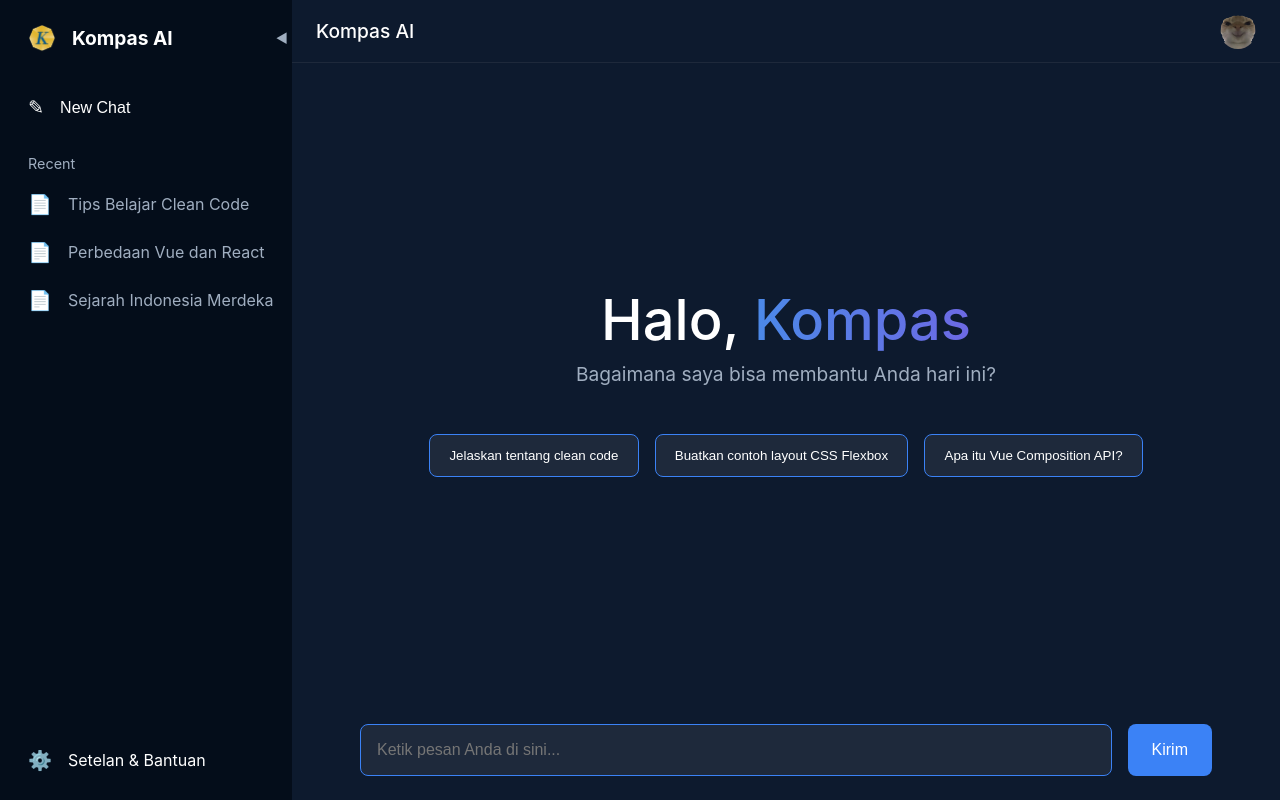
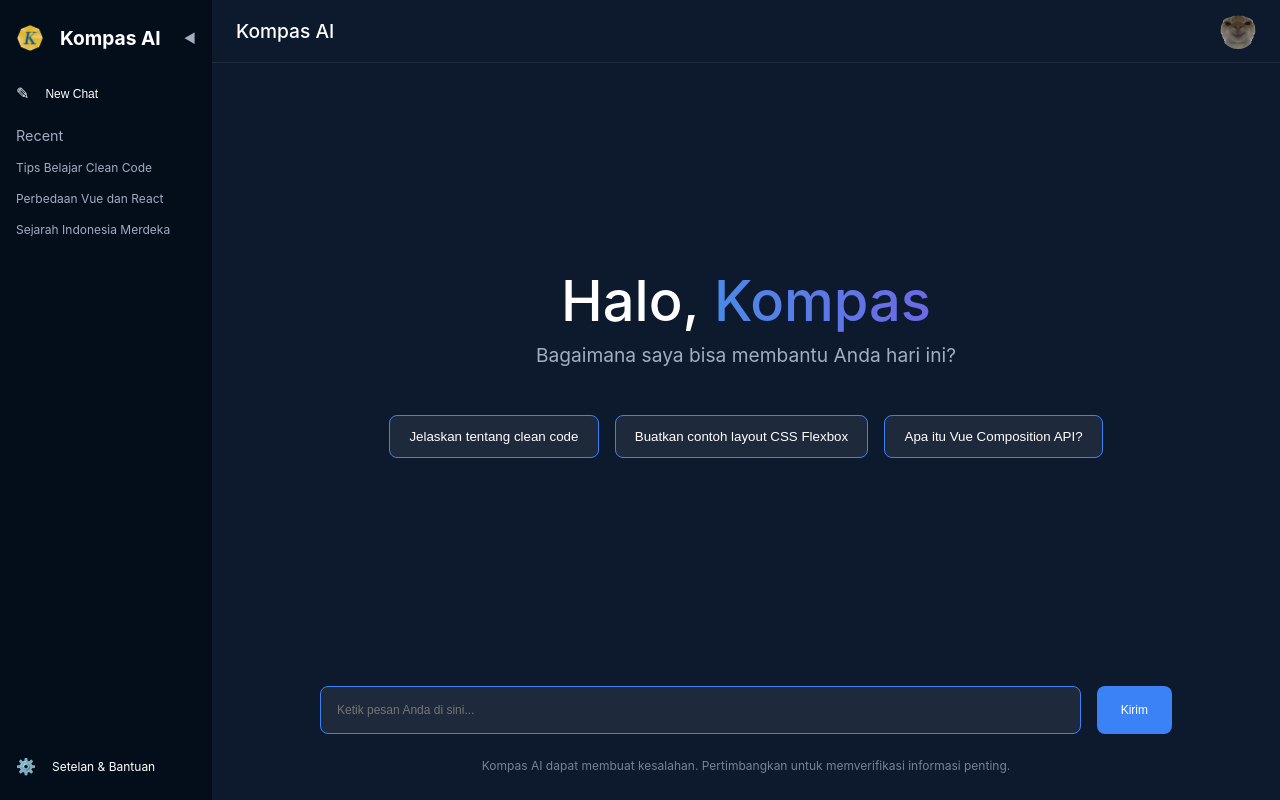
Before and after one commit to Jenuine07/kompas-chatbot-fe, a Vue app: page / in a window 1280 px wide. Built offline with nearby package versions, Linux system fonts and the light colour scheme.

Commit message:
ubah styling

```diff
--- a/src/assets/styles/ChatPage.css
+++ b/src/assets/styles/ChatPage.css
@@ -7,7 +7,7 @@
 
 /* --- SIDEBAR --- */
 .sidebar {
-  width: 260px;
+  width: 180px;
   background-color: var(--sidebar-bg);
   padding: 1rem;
   display: flex;
@@ -24,7 +24,7 @@
   display: flex;
   align-items: center;
   gap: 1rem;
-  padding: 0.75rem;
+  padding: 0.5rem 0%;
   border-radius: 8px;
   cursor: pointer;
   white-space: nowrap;
@@ -34,13 +34,13 @@
   border: none;
   text-align: left;
   width: 100%;
-  font-size: 1rem;
+  font-size: 0.75rem;
 }
 .sidebar-item:hover {
   background-color: var(--secondary-bg);
 }
 .sidebar-item .icon {
-  font-size: 1.2rem;
+  font-size: 1rem;
   flex-shrink: 0;
 }
 
@@ -50,8 +50,7 @@
   gap: 0.5rem;
   font-size: 1.2rem;
   font-weight: bold;
-  margin-bottom: 1.5rem;
-  padding: 0.5rem 0.75rem;
+  margin-bottom: 1rem;
 }
 .sidebar-item.logo .kompas-logo-full {
   height: 28px;
@@ -71,10 +70,10 @@
 
 /* --- ATURAN LAIN UNTUK ITEM SIDEBAR --- */
 .sidebar .new-chat-btn {
-  margin-bottom: 1.5rem;
+  margin-bottom: 1rem;
 }
 .sidebar .recent-title {
-  padding: 0 0.75rem;
+  padding: 0;
   margin-bottom: 0.5rem;
   font-size: 0.9rem;
   color: var(--text-secondary);
@@ -101,15 +100,15 @@
 
 /* --- KONDISI SAAT SIDEBAR TERTUTUP/MENYUSUT --- */
 .chat-page-container.sidebar-closed .sidebar {
-  width: 70px;
+  width: 50px;
 }
 .chat-page-container.sidebar-closed .sidebar-item {
   justify-content: center;
-  padding: 0.75rem 0;
+  padding: 0.5rem 0%;
 }
 .chat-page-container.sidebar-closed .sidebar-item.logo {
   justify-content: center;
-  padding: 0.75rem 0;
+  padding: 0.5rem 0%;
 }
 .chat-page-container.sidebar-closed .sidebar-item.logo .kompas-logo-full {
   display: none;
@@ -208,6 +207,8 @@
   display: flex;
   gap: 1rem;
   margin-top: 1rem;
+  flex-wrap: wrap;
+  justify-content: center;
 }
 .header-prompt .prompt-buttons button {
   background-color: var(--secondary-bg);
@@ -227,10 +228,12 @@
 .message-bubble.user {
   background-color: var(--bubble-user-bg);
   align-self: flex-end;
+  font-size: 0.85rem;
 }
 .message-bubble.ai {
   background-color: var(--bubble-ai-bg);
   align-self: flex-start;
+  font-size: 0.85rem;
 }
 
 /* --- INPUT AREA --- */
@@ -252,7 +255,8 @@
   border-radius: 8px;
   padding: 1rem;
   color: var(--text-primary);
-  font-size: 1rem;
+  font-size: 0.75rem;
+  min-width: 0;
 }
 .chat-input-area button {
   background-color: var(--accent-color);
@@ -261,7 +265,7 @@
   padding: 0 1.5rem;
   border-radius: 8px;
   cursor: pointer;
-  font-size: 1rem;
+  font-size: 0.75rem;
 }
 
 /* --- GAYA SCROLLBAR --- */
@@ -295,3 +299,22 @@
 .sidebar .recent-list::-webkit-scrollbar-thumb:hover {
   background-color: #4A5568;
 }
+
+/* --- GAYA TAMBAHAN UNTUK PERINGATAN DI BAWAH INPUT --- */
+.ai-warning-footer {
+  width: 100%;
+  max-width: 900px;
+  margin: 0 auto 1.70rem auto;
+  padding: 0 1.5rem;
+  box-sizing: border-box;
+  text-align: center;
+
+  /* Styling teks agar mirip dengan gambar referensi */
+  color: var(--text-secondary);
+  font-size: 0.75rem;
+  opacity: 0.7;
+}
+
+.ai-warning-footer p {
+  margin: 0;
+}
--- a/src/components/chat/ChatInput.vue
+++ b/src/components/chat/ChatInput.vue
@@ -7,6 +7,10 @@
     />
     <button type="submit">Kirim</button>
   </form>
+
+  <div class="ai-warning-footer">
+    <p>Kompas AI dapat membuat kesalahan. Pertimbangkan untuk memverifikasi informasi penting.</p>
+  </div>
 </template>
 
 <script setup>
--- a/src/components/layout/Sidebar.vue
+++ b/src/components/layout/Sidebar.vue
@@ -26,7 +26,7 @@
         :key="chat.id"
         @click="emit('loadChat', chat.id)"
       >
-        <span class="icon">📄</span>
+        <!-- <span class="icon">📄</span> -->
         <span class="text">{{ chat.title }}</span>
       </li>
     </ul>
```
